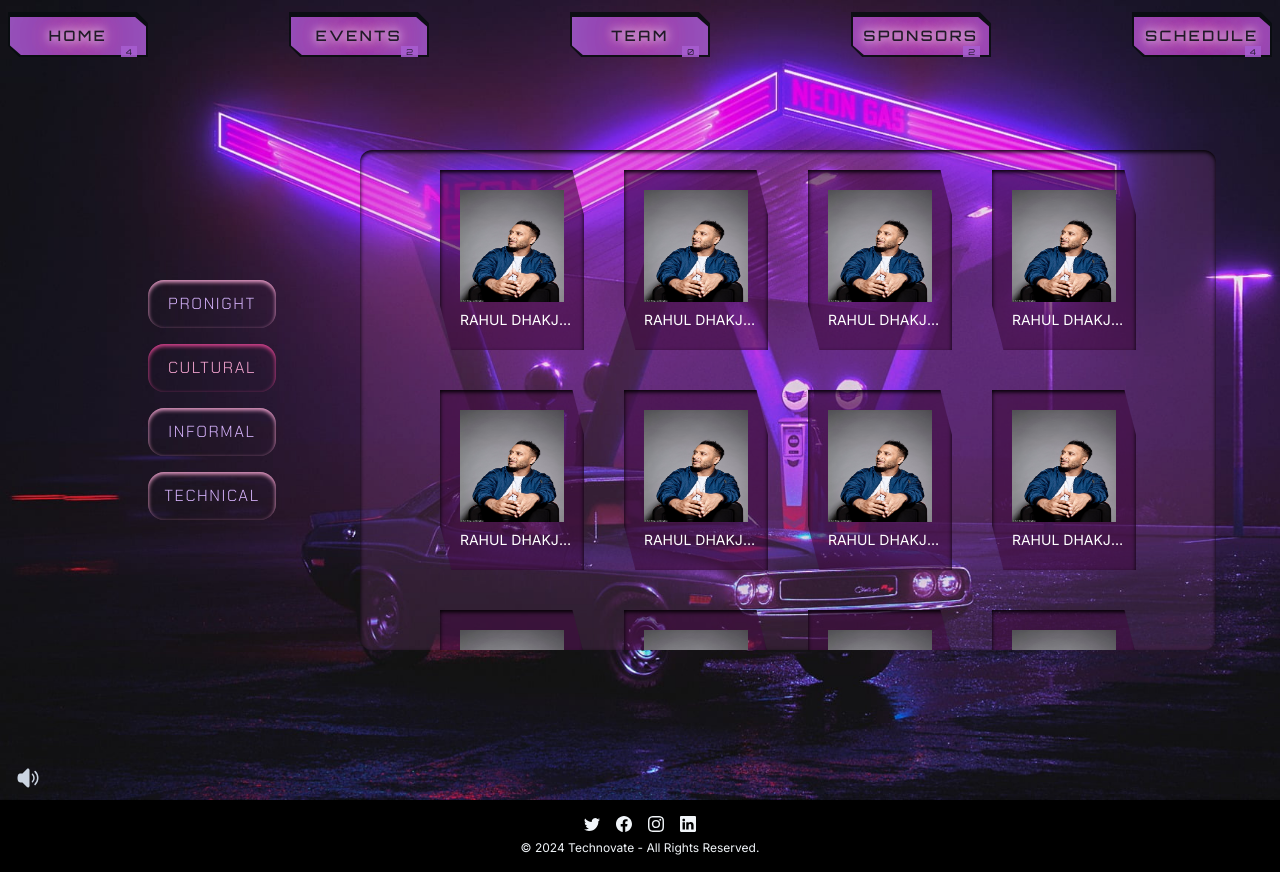
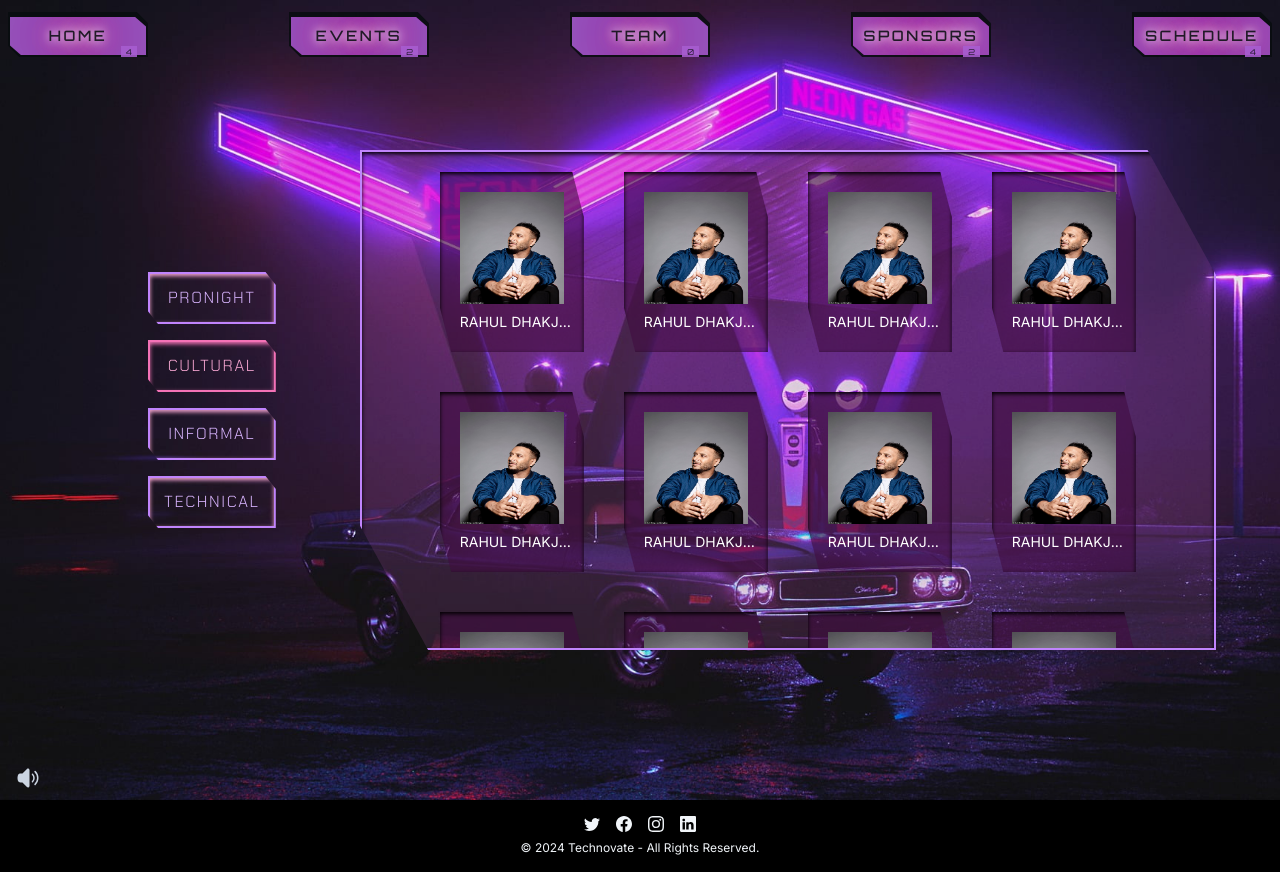
Before and after one commit to Deepesh76780/technovate2k23, a Next.js app: page /event/cultural in a window 1280 px wide. Built offline with nearby package versions, Linux system fonts and the light colour scheme; a web font is replaced by a local one.

Commit message:
(fix:eventCard)

```diff
--- a/src/app/components/eventCard.jsx
+++ b/src/app/components/eventCard.jsx
@@ -6,7 +6,7 @@ import Image from "next/image";
 
 export default function EventCard({Img}) {
   return (
-    <Card className="bg-[#14101084] card flex shadow-inner shadow-pink border-2 border-slate-300  text-slate-100 w-80 h-[22rem]  mx-12  ">
+    <Card className="bg-[#14101084] card flex shadow-inner shadow-pink border-2 border-pink-500  text-slate-100 w-80 h-[22rem]  mx-12  ">
       <Image
         src={Img}
         width={1000}
--- a/src/app/event/components/sideButton.jsx
+++ b/src/app/event/components/sideButton.jsx
@@ -3,7 +3,7 @@ import Link from "next/link"
 import {usePathname} from "next/navigation"
 
 
-const style="shadow-inner text-center font-Chakra shadow-pink-300 tracking-widest rounded-2xl p-3 uppercase w-32 hover:scale-110 transition-all duration-300"
+const style="shadow-inner card border-2  text-center font-Chakra  tracking-widest  p-3 uppercase w-32 hover:scale-110 transition-all duration-300"
 
 export default function LandingPage() {
 
@@ -11,10 +11,10 @@ export default function LandingPage() {
   console.log(pathname)
   return (
       <div className="flex flex-col w-[35%] gap-4 text-purple-300 items-center justify-center">
-            <Link className={`${style} ${pathname==="/event/pronight" ? "shadow-pink-500 text-pink-300":""}`} href={"/event/pronight"}>Pronight</Link>
-            <Link className={`${style} ${pathname==="/event/cultural" ? "shadow-pink-500 text-pink-300":""}`} href={"/event/cultural"}>Cultural</Link>
-            <Link className={`${style} ${pathname==="/event/informal" ? "shadow-pink-500 text-pink-300":""}`} href={"/event/informal"}>informal</Link>
-            <Link className={`${style} ${pathname==="/event/technical" ? "shadow-pink-500 text-pink-300":""}`} href={"/event/technical"}>technical</Link>
+            <Link className={`${style} ${pathname==="/event/pronight" ? "shadow-pink-400 border-pink-400 text-pink-300":"border-purple-400 shadow-pink-300"}`} href={"/event/pronight"}>Pronight</Link>
+            <Link className={`${style} ${pathname==="/event/cultural" ? "shadow-pink-400 border-pink-400 text-pink-300":"border-purple-400 shadow-pink-300"}`} href={"/event/cultural"}>Cultural</Link>
+            <Link className={`${style} ${pathname==="/event/informal" ? "shadow-pink-400 border-pink-400 text-pink-300":"border-purple-400 shadow-pink-300"}`} href={"/event/informal"}>informal</Link>
+            <Link className={`${style} ${pathname==="/event/technical" ? "shadow-pink-400 border-pink-400 text-pink-300":"border-purple-400 shadow-pink-300"}`} href={"/event/technical"}>technical</Link>
       </div>
   )
 }
--- a/src/app/event/layout.jsx
+++ b/src/app/event/layout.jsx
@@ -26,7 +26,7 @@ export default function EventLayout(props) {
       <main className=" flex flex-col min-h-screen items-center justify-between overflow-x-hidden p-16">
         <div className="flex flex-row relative z-1 h-full w-full my-auto">
           <LandingPage/>
-         <div className={`shadow-inner shadow-black lg:h-[400px] xl:h-[500px] ${overflow} text-white p-5 w-full rounded-xl bg-[#bf5dbf29]`}>
+         <div className={`card shadow-inner border-2 border-purple-400 shadow-black lg:h-[400px] xl:h-[500px] ${overflow} text-white p-5 w-full  bg-[#bf5dbf29]`}>
           {props.children}
           </div>
         </div>
--- a/src/app/pages/introVideo.jsx
+++ b/src/app/pages/introVideo.jsx
@@ -5,7 +5,7 @@ import BackgroundVideo from "../components/backgroundVideo";
 const IntroVideo = () => {
   return (
     <div className="relative w-screen h-screen  bg-[#00000071] shadow-2xl shadow-green-400">
-      <div className="rotate-12 border-2 border-pink-400">
+      <div className="rotate-12 border-2 border-pink-500 card">
         <BackgroundVideo src={"/background_videos/intro_video.mp4"} speed={1} />
       </div>
     </div>
```
